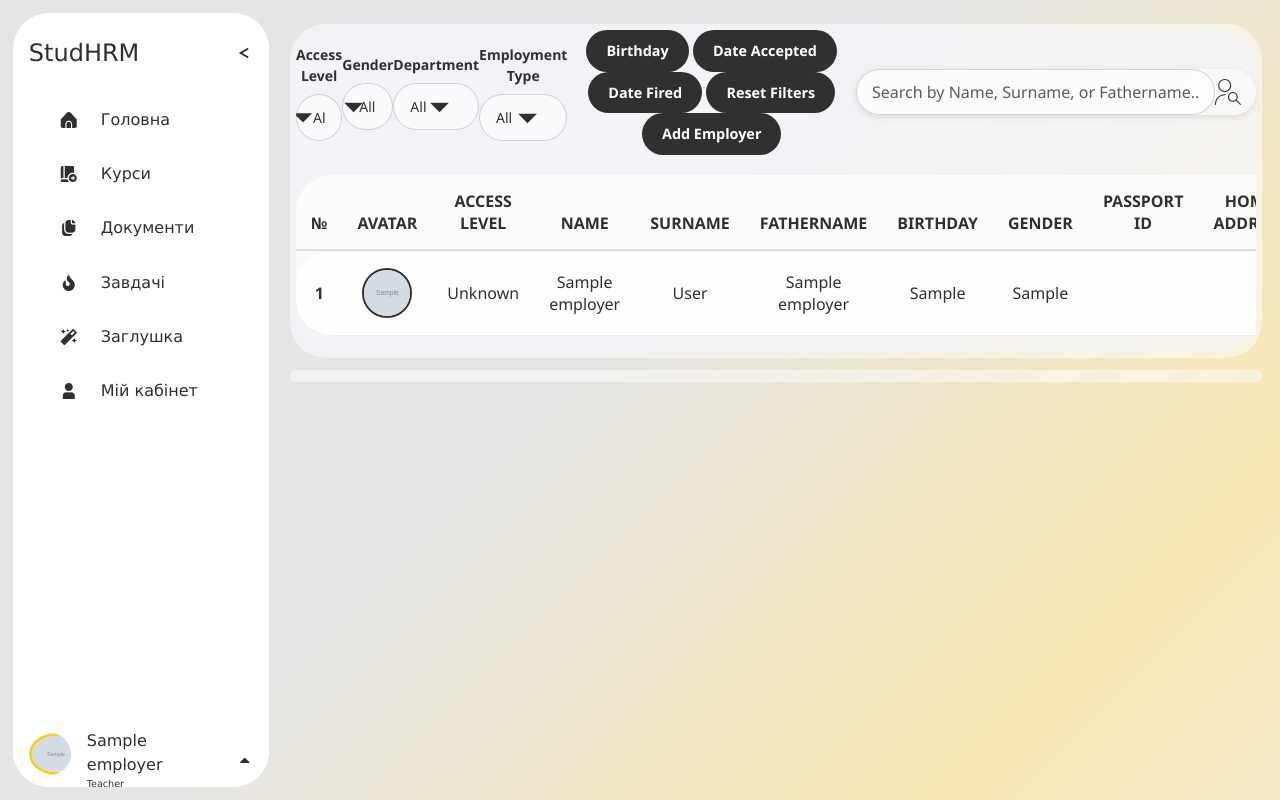
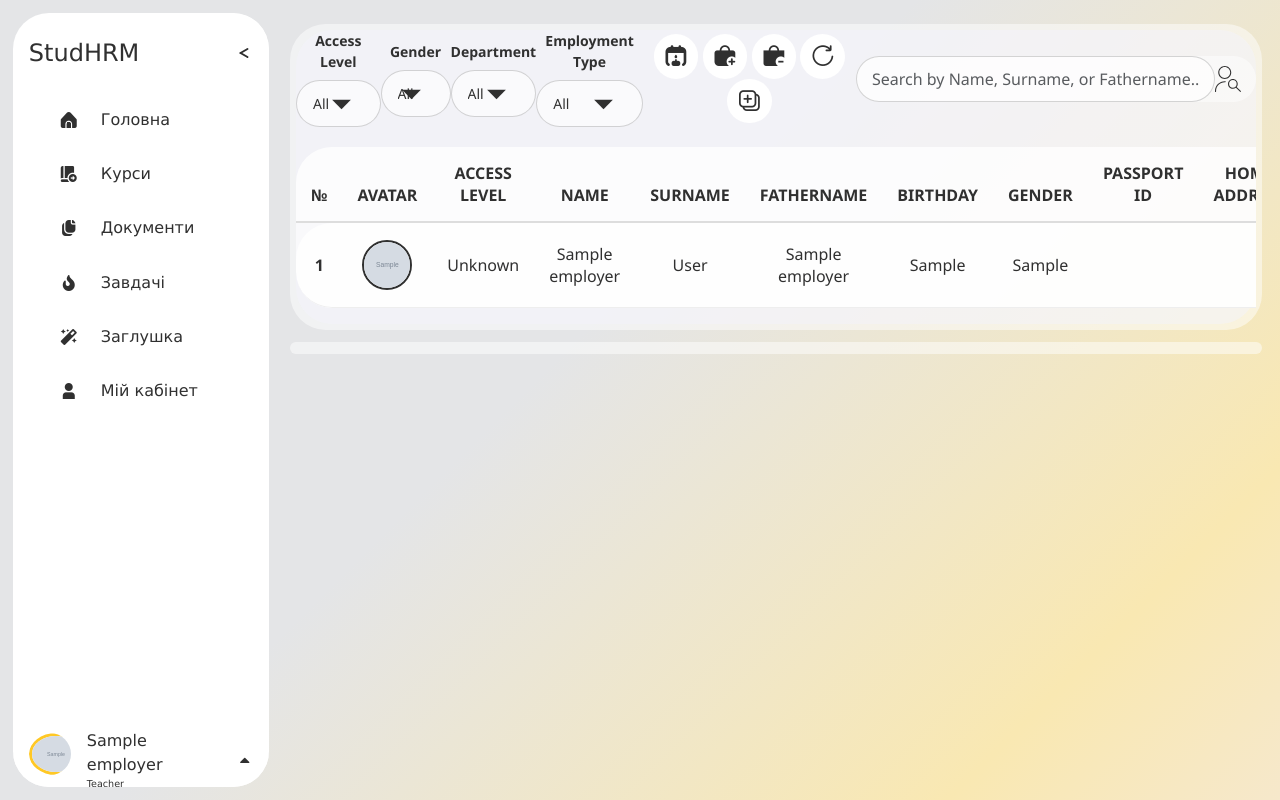
Before and after one commit to ActaniumTime/HRM-system-for-educational-institution, a PHP site: page /app/views/EmpManagmentPanel/EmpManagTable.php in a window 1280 px wide. Run offline with PHP 8.4, Linux system fonts and the light colour scheme; the visitor is signed in with stand-in values (Sample User, id 1); tables that the repository leaves empty or names only in its code hold one stand-in row (values such as "Sample post"); grey boxes marked "Sample" are stand-in pictures; data that the repository does not hold is empty; some libraries are stand-ins or nearby versions.

Commit message:
Build 0.0.16/1. Styles and engines fixes. Also minor changes.

```diff
--- a/app/views/EmpManagmentPanel/EmpManagTable.css
+++ b/app/views/EmpManagmentPanel/EmpManagTable.css
@@ -16,7 +16,6 @@ h1 {
 }
 
 .search-input:focus {
-    box-shadow: 0 0 8px rgba(90, 90, 247, 0.4);
     outline: none;
 }
 
@@ -84,7 +83,6 @@ button {
 button:hover {
     background-color: #303030;
     transform: scale(1);
-    box-shadow: 0 4px 8px rgba(90, 90, 247, 0.4);
 }
 
 .d-flex {
@@ -172,8 +170,7 @@ button:hover {
 .editEmployerBtn:hover .icon_white {
     fill: #ffffff;
     background-color: #303030;
-    transform: scale(1);
-    box-shadow: none;
+    transition: background-color 0.3s ease, fill 0.3s ease;
 }
 
 .no-click {
--- a/app/views/EmpManagmentPanel/EmpManagTable.php
+++ b/app/views/EmpManagmentPanel/EmpManagTable.php
@@ -22,13 +22,14 @@
     <link href="https://cdn.jsdelivr.net/npm/bootstrap@5.3.0/dist/css/bootstrap.min.css" rel="stylesheet">
     <link rel='stylesheet' href='https://cdnjs.cloudflare.com/ajax/libs/font-awesome/5.15.3/css/all.min.css'>
 
-
+    <link rel='stylesheet' href='https://cdn-uicons.flaticon.com/2.6.0/uicons-regular-rounded/css/uicons-regular-rounded.css'>
+    <link rel='stylesheet' href='https://cdn-uicons.flaticon.com/2.6.0/uicons-solid-rounded/css/uicons-solid-rounded.css'>
     <link rel="stylesheet" href="https://cdn-uicons.flaticon.com/uicons-solid-rounded/css/uicons-solid-rounded.css">
     <link rel='stylesheet' href='https://cdn-uicons.flaticon.com/2.6.0/uicons-regular-straight/css/uicons-regular-straight.css'>
     <link rel='stylesheet' href='https://cdn-uicons.flaticon.com/2.6.0/uicons-solid-chubby/css/uicons-solid-chubby.css'>
     <link rel='stylesheet' href='https://cdn-uicons.flaticon.com/2.6.0/uicons-solid-straight/css/uicons-solid-straight.css'>
     <link rel='stylesheet' href='https://cdn-uicons.flaticon.com/2.6.0/uicons-bold-rounded/css/uicons-bold-rounded.css'>
-    <link rel='stylesheet' href='https://cdn-uicons.flaticon.com/2.6.0/uicons-regular-rounded/css/uicons-regular-rounded.css'>
+
 
 
     <link rel="stylesheet" href="style.css">
--- a/app/views/EmpManagmentPanel/style.css
+++ b/app/views/EmpManagmentPanel/style.css
@@ -23,12 +23,11 @@ header .btn {
     border-radius: 8px;
     padding: 10px 20px;
     font-weight: bold;
-    transition: background-color 0.3s, box-shadow 0.3s;
+    transition: background-color 0.3s;
 }
 
 header .btn:hover {
     background-color: #303030;
-    box-shadow: 0 4px 8px rgba(90, 90, 247, 0.4);
 }
 
 .container {
@@ -62,12 +61,11 @@ header .btn:hover {
     border-radius: 8px;
     padding: 10px 20px;
     font-weight: bold;
-    transition: background-color 0.3s, box-shadow 0.3s;
+    transition: background-color 0.3s;
 }
 
 .btn-primary:hover {
     background-color: #303030;
-    box-shadow: 0 4px 8px rgba(90, 90, 247, 0.4);
 }
 
 h2 {
@@ -176,7 +174,6 @@ button:hover {
 
 .btn:hover {
     background-color: #303030;
-    box-shadow: 0 4px 10px rgba(74, 74, 247, 0.3);
 }
 
 /* Стили для поиска */
@@ -189,7 +186,6 @@ button:hover {
     background-color: rgba(255, 255, 255, 0.5);
     /* padding: 10px; */
     border-radius: 36px;
-    box-shadow: 0 2px 6px rgba(0, 0, 0, 0.1);
 }
 
 .search-input {
@@ -395,3 +391,24 @@ p {
     background: var(--hover-highlight);
     color: var(--navbar-dark-primary);
   }
+
+
+.sort-btn{
+    display: inline-block;
+    padding: 12px;
+    font-size: 1.3rem;
+    font-weight: 600;
+    color: #303030;
+    background-color: #ffffff;
+    border: none;
+    border-radius: 36px;
+    text-align: center;
+    cursor: pointer;
+    transition: background-color 0.3s ease;
+    text-decoration: none;
+}
+
+.sort-btn:hover {
+    background: var(--hover-highlight);
+    color: var(--navbar-dark-primary);
+}
--- a/app/views/partials/EmpManagPartial/FiltersMenu2.php
+++ b/app/views/partials/EmpManagPartial/FiltersMenu2.php
@@ -1,7 +1,9 @@
 <div >
-    <button class="btn btn-outline-primary" id="sortByBirthday">Birthday</button>
-    <button class="btn btn-outline-primary" id="sortByDateAccepted">Date Accepted</button>
-    <button class="btn btn-outline-primary" id="sortByDateFired">Date Fired</button>
-    <button class="btn btn-outline-danger" id="resetFilters">Reset Filters</button>
-    <button class="btn btn-outline-success" data-bs-toggle="modal" data-bs-target="#addEmployerModal">Add Employer</button>
+    <button class="btn sort-btn" id="sortByBirthday"><i class="fi fi-br-calendar-birhtday-cake  no-click" ></i></button>
+    <button class="btn sort-btn" id="sortByDateAccepted"><i class="fi fi-sr-shopping-bag-add  no-click"></i></button>
+    <button class="btn sort-btn" id="sortByDateFired"><i class="fi fi-ss-bag-shopping-minus  no-click"></i></button>
+    <button class="btn sort-btn" id="resetFilters"><i class="fi fi-rr-rotate-right  no-click"></i></button>
+    <button class="btn sort-btn" data-bs-toggle="modal" data-bs-target="#addEmployerModal">
+
+    <i class="fi fi-rr-multiple no-click"></i></button>
 </div>
--- a/public/css/addEmpModalStyles.css
+++ b/public/css/addEmpModalStyles.css
@@ -2,7 +2,6 @@
 .modal-content {
     background: rgb(255, 255, 255);
     border-radius: 36px;
-    box-shadow: 0 4px 8px rgba(0, 0, 0, 0.1);
     border: none;
     padding: 20px;
     color: #303030;
@@ -52,7 +51,6 @@
 .form-control:focus {
     border-color: #ffc825;
     outline: none;
-    box-shadow: 0 0 4px rgba(255, 200, 37, 0.6);
 }
 
 .form-label {
@@ -165,8 +163,6 @@ input[type="file"] {
 }
 
 
-
-
 .custom-select-container {
     position: relative;
     width: 100%;
@@ -204,7 +200,6 @@ input[type="file"] {
     background: rgba(255, 255, 255, 0.95);
     border-radius: 20px;
     border: 1px solid rgba(48, 48, 48, 0.2);
-    box-shadow: 0 4px 6px rgba(0, 0, 0, 0.1);
     display: none;
     z-index: 1000;
 }
--- a/public/css/sidebarStyle.css
+++ b/public/css/sidebarStyle.css
@@ -245,7 +245,6 @@ label[for=nav-toggle] {
 }
 
 #nav-content {
-  box-shadow: 0 0 0 16px var(--navbar-dark-primary);
   direction: rtl;
   transition: width 0.2s;
 }
@@ -277,11 +276,9 @@ label[for=nav-toggle] {
   width: 32px;
   height: 32px;
   border-radius: 36px;
-  box-shadow: 16px 16px var(--background);
 }
 #nav-content-highlight:after {
   top: 100%;
-  box-shadow: 16px -16px var(--background);
 }
 
 
--- a/public/css/sidebarStyle2.css
+++ b/public/css/sidebarStyle2.css
@@ -152,7 +152,6 @@
 	flex: 1;
 	width: var(--navbar-width);
 	background: var(--navbar-dark-primary);
-	box-shadow: 0 0 0 16px var(--navbar-dark-primary);
 	direction: rtl;
 	overflow-x: hidden;
 	transition: width 0.2s;
@@ -185,11 +184,9 @@
 	width: 32px;
 	height: 32px;
 	border-radius: 50%;
-	box-shadow: 16px 16px var(--background);
   }
   #nav-content-highlight:after {
 	top: 100%;
-	box-shadow: 16px -16px var(--background);
   }
 
   .nav-button {
```
